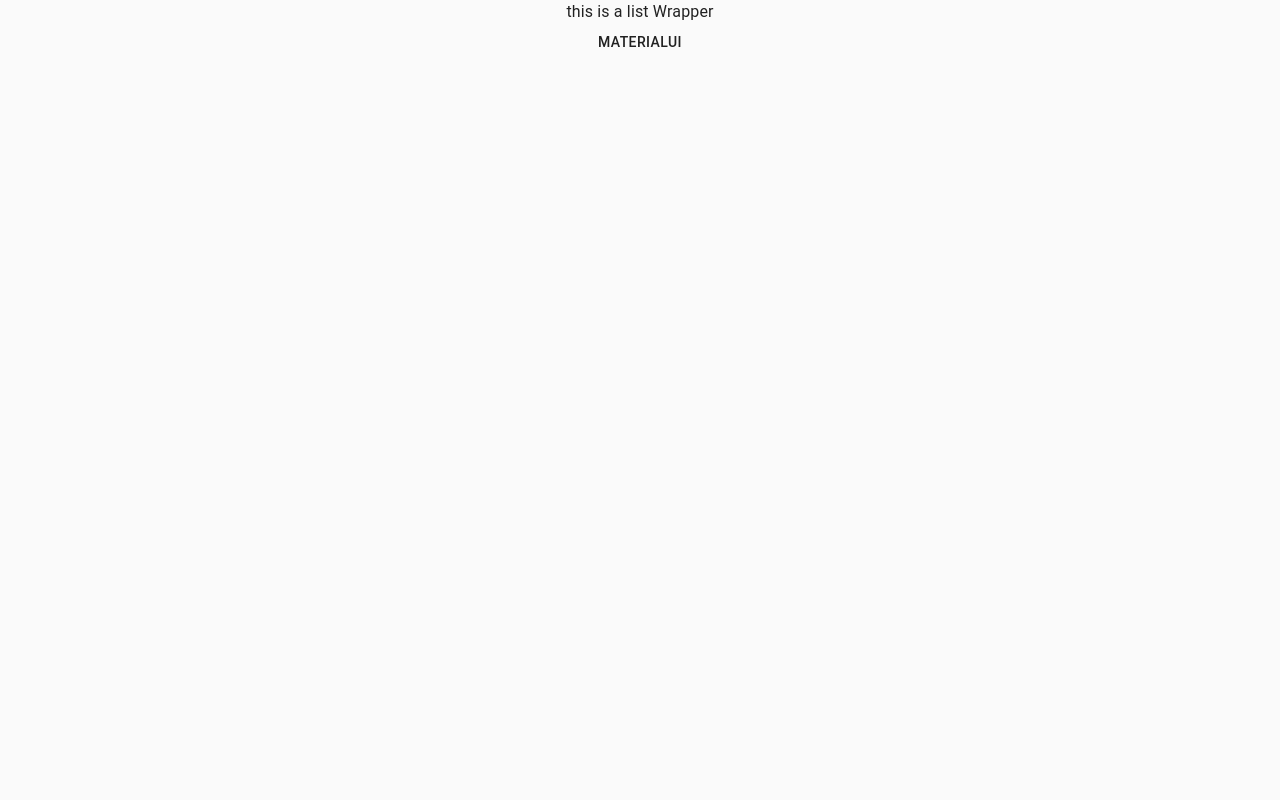
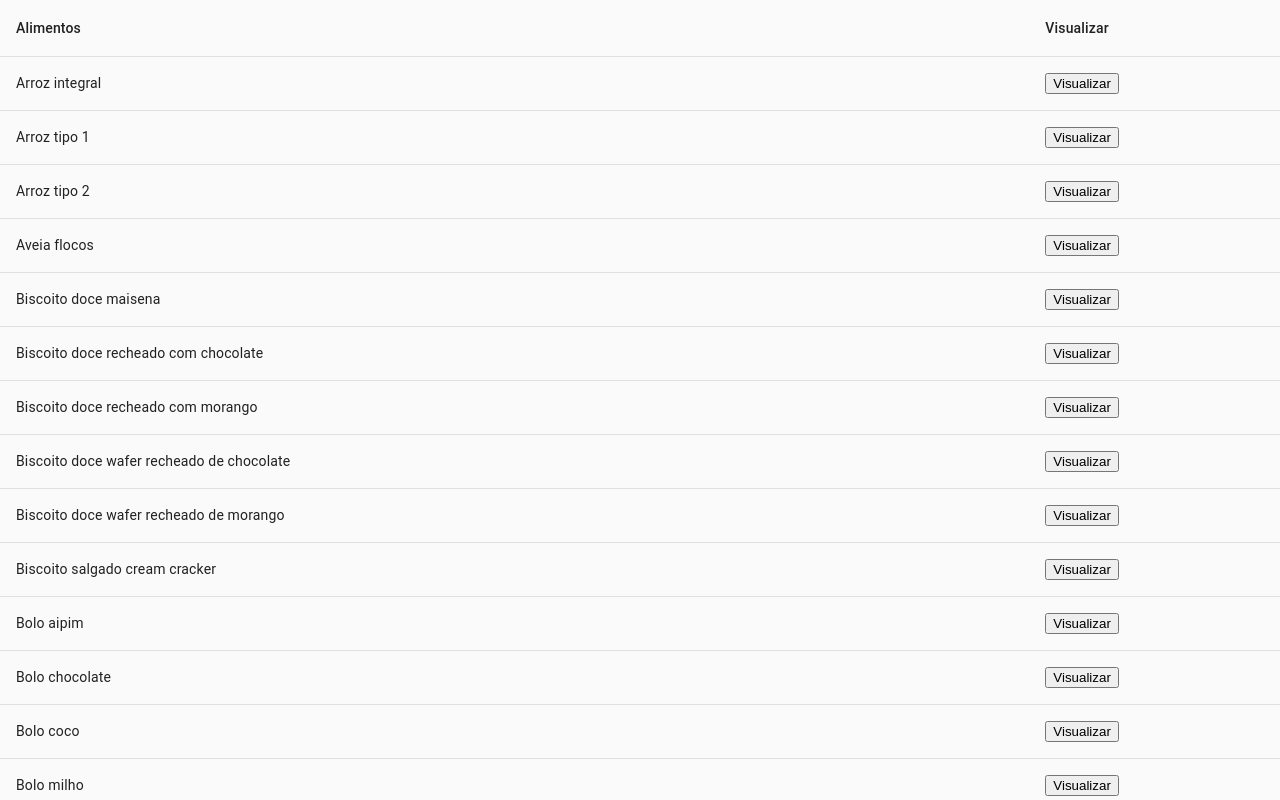
Before and after one commit to istrangeloop/engsoft-TP, a React (Create React App) app in the folder dietario/: page /foods in a window 1280 px wide. Shown: the top 800 px of the page. Built offline with nearby package versions, Linux system fonts and the light colour scheme.

Commit message:
list wrapper

```diff
--- a/dietario/src/App.js
+++ b/dietario/src/App.js
@@ -1,4 +1,3 @@
-import logo from './logo.svg';
 import './App.css';
 import {Switch, Route, BrowserRouter} from 'react-router-dom'
 import MaterialExample from './MaterialExample.js'
@@ -13,8 +12,8 @@
           <Switch>
             <Route exact path='/' component={Home}/>
             <Route path='/dieta' component={Dieta}/>
+            <Route exact path='/foods' component={ListWrapper}/>
           </Switch>
-          <ListWrapper/>
         <MaterialExample />
       </BrowserRouter>
     </div>
--- a/dietario/src/Component/listWrapper/index.js
+++ b/dietario/src/Component/listWrapper/index.js
@@ -1,10 +1,28 @@
-import React from 'react';
-import {Typography, Container,Grid} from '@material-ui/core';
+import React,{useState,useEffect} from 'react';
+import {Link} from 'react-router-dom';
+import {Button} from '@material-ui/core';
+import * as foodNutrients from '../../foodNutrients';
+import List from './table';
 
 const ListWrapper = () =>{
+  const [foods,setFoods] = useState(null);
+
+  const handelFetch = async () =>{
+    await foodNutrients.init();
+    const data = foodNutrients.getFoods();
+    setFoods(data);
+  }
+
+  useEffect(()=>{
+    handelFetch();
+  },[]);
+
     return (
       <>
-        <Typography>this is a list Wrapper</Typography>
+        <List
+          items = {foods}
+        />
+        <Button variant="contained" color="primary"><Link to={{pathname:'/'}}> voltar</Link></Button>
       </>
     );
 }
--- /dev/null
+++ b/dietario/src/Component/listWrapper/modal.js
@@ -0,0 +1,85 @@
+import React,{useState} from "react";
+import { makeStyles } from "@material-ui/core/styles";
+import Modal from "@material-ui/core/Modal";
+import {Grid, TextField} from '@material-ui/core'
+
+function rand() {
+  return Math.round(Math.random() * 20) - 10;
+}
+
+function getModalStyle() {
+  const top = 50 + rand();
+  const left = 50 + rand();
+
+  return {
+    top: `${top}%`,
+    left: `${left}%`,
+    transform: `translate(-${top}%, -${left}%)`,
+  };
+}
+
+const useStyles = makeStyles((theme) => ({
+  paper: {
+    position: "absolute",
+    width: 400,
+    backgroundColor: theme.palette.background.paper,
+    border: "2px solid #000",
+    boxShadow: theme.shadows[5],
+    padding: theme.spacing(2, 4, 3),
+  },
+  root: {
+    "& .MuiTextField-root": {
+      margin: theme.spacing(1),
+      width: "25ch",
+    },
+  },
+}));
+
+export default function ModalFunction({data}) {
+  const classes = useStyles();
+  // getModalStyle is not a pure function, we roll the style only on the first render
+  const [modalStyle] = useState(getModalStyle);
+  const [open, setOpen] = useState(false);
+
+  const handleOpen = () => {
+    setOpen(true);
+  };
+
+  const handleClose = () => {
+    setOpen(false);
+  };
+
+  const body = (
+    <div style={modalStyle} className={classes.paper}>
+      <form className={classes.root} noValidate>
+        {Object.entries(data).forEach(([key,value])=>{
+          return(
+          <TextField
+             id="standard-read-only-input"
+             label={key}
+             defaultValue={value}
+             InputProps={{
+               readOnly:true,
+             }}
+          />
+        )})}
+      </form>
+    </div>
+  );
+
+  return (
+    <div>
+      <button type="button" onClick={handleOpen}>
+        Visualizar
+      </button>
+      <Modal
+        open={open}
+        onClose={handleClose}
+        aria-labelledby="simple-modal-title"
+        aria-describedby="simple-modal-description"
+      >
+        {body}
+      </Modal>
+    </div>
+  );
+}
--- /dev/null
+++ b/dietario/src/Component/listWrapper/table.js
@@ -0,0 +1,36 @@
+import React from 'react';
+import {Grid, Table, TableBody, TableCell, TableContainer, TableHead, TableRow, Typography} from '@material-ui/core';
+import ModalFunction from './modal';
+
+const List = ({items}) =>{
+    return(
+        <>
+        <TableContainer>
+            <Table>
+                <TableHead>
+                    <TableRow>
+                        <TableCell>Alimentos</TableCell>
+                        <TableCell>Visualizar</TableCell>
+                    </TableRow>
+                </TableHead>
+                <TableBody>
+                    {items && items.map((item)=>{
+                        return(
+                            <TableRow key={item.id}>
+                                <TableCell>{item.Nome}</TableCell>
+                                <TableCell>
+                                    <ModalFunction
+                                      data={item}
+                                    />
+                                </TableCell>
+                            </TableRow>
+                        )
+                    })}
+                </TableBody>
+            </Table>
+        </TableContainer>
+        </>
+    )
+}
+
+export default List;
--- a/dietario/src/Home.jsx
+++ b/dietario/src/Home.jsx
@@ -56,6 +56,7 @@
                 <Link to={{ pathname: "/dieta" }} className={classes.button}>
                     Crie sua Dieta aqui!
                 </Link>
+                <Link to={{pathname:"/foods"}} className={classes.button}>Todos alimentos</Link>
         </Container>
     )
 }
```
Also changed, not shown: dietario/src/Component/listWrapper/columns.js (added).
